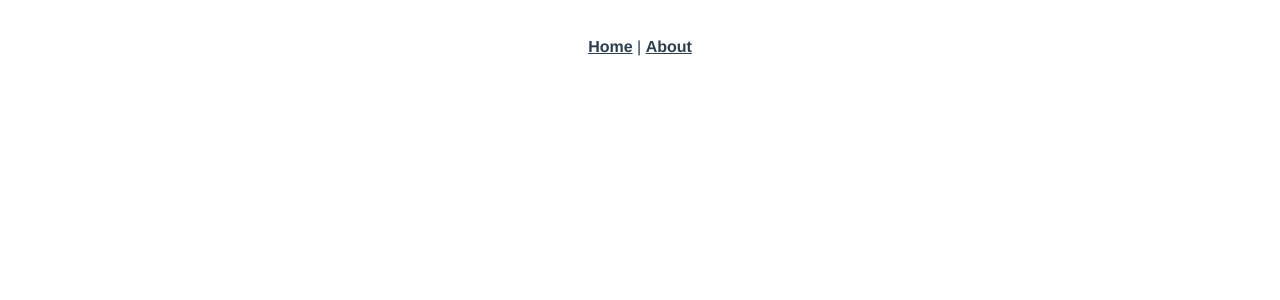
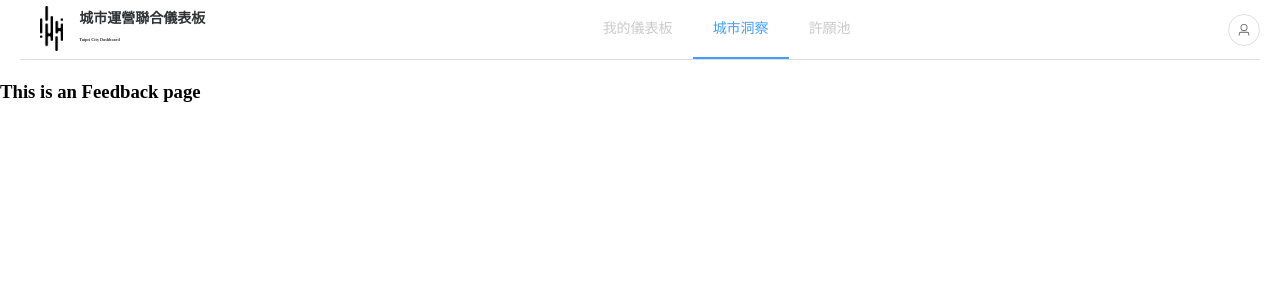
Before and after one commit to ingridkao/dashboard_demo_3.x, a Vue app: page /feedback in a window 1280 px wide. Before the commit this address had no page. Shown: the top 300 px of the page. Built offline with nearby package versions, Linux system fonts and the light colour scheme.

Commit message:
first commit

```diff
--- a/package.json
+++ b/package.json
@@ -1,5 +1,5 @@
 {
-  "name": "dashboard_demo_v2",
+	"name": "citydashboard_3.X",
 	"version": "0.1.0",
 	"private": true,
 	"scripts": {
@@ -7,6 +7,9 @@
 		"build": "vue-cli-service build"
 	},
 	"dependencies": {
+		"@element-plus/icons-vue": "^2.0.6",
+		"@vueuse/core": "^8.9.4",
+		"element-plus": "^2.2.9",
 		"register-service-worker": "^1.7.2",
 		"vue": "^3.2.13",
 		"vue-router": "^4.0.3",
--- a/src/App.vue
+++ b/src/App.vue
@@ -1,30 +1,38 @@
 <template>
-  <nav>
-    <router-link to="/">Home</router-link> |
-    <router-link to="/about">About</router-link>
-  </nav>
-  <router-view/>
+	<el-container class="common-layout">
+		<el-header>
+			<HeaderNav/>
+		</el-header>
+		<el-container>
+			<router-view/>
+		</el-container>
+	</el-container>
 </template>
+<script>
+import HeaderNav from '@/components/HeaderNav.vue'
+export default {
+	components: {
+		HeaderNav
+	}
+}
+</script>
+<style lang="scss">
+body{
+	margin: 0;
+	width: 100%;
+    min-width: 600px;
+    min-height: 100vh;
 
-<style lang="scss">
+	line-height: 1.4;
+    font-size: 16px;
+	color: var(--text-color);
+    background-color: var(--bg-color);
+	transition: background-color var(--el-transition-duration-fast);
+    overflow: hidden;
+}
 #app {
-  font-family: Avenir, Helvetica, Arial, sans-serif;
+//   font-family: Avenir, Helvetica, Arial, sans-serif;
   -webkit-font-smoothing: antialiased;
   -moz-osx-font-smoothing: grayscale;
-  text-align: center;
-  color: #2c3e50;
-}
-
-nav {
-  padding: 30px;
-
-  a {
-    font-weight: bold;
-    color: #2c3e50;
-
-    &.router-link-exact-active {
-      color: #42b983;
-    }
-  }
 }
 </style>
--- /dev/null
+++ b/src/components/HeaderNav.vue
@@ -0,0 +1,108 @@
+<template>
+    <el-menu
+        :default-active="activeIndex"
+        class="el-menu-tuic"
+        mode="horizontal"
+        :ellipsis="false"
+        @select="handleSelect"
+    >
+        <el-menu-item index="0" class="logo">
+            <img
+                src="../assets/img/TUIC.svg"
+                alt="城市運營聯合儀表板logo"
+            />
+            <span>
+                <h1>城市運營聯合儀表板</h1>
+                <h2>Taipei City Dashboard</h2>
+            </span>
+        </el-menu-item>
+
+        <div class="flex-grow" />
+
+        <el-menu-item
+            v-for="item in nav"
+            :key="item.index"
+            :index="item.index"
+            :disabled="item.disabled"
+        >
+            <span>{{item.title}}</span>
+        </el-menu-item>
+
+        <div class="flex-grow" />
+
+        <el-button circle :icon="User">
+        </el-button>
+    </el-menu>
+</template>
+
+<script setup>
+import { User } from '@element-plus/icons-vue'
+</script>
+
+<script>
+export default {
+    data(){
+        return {
+            activeIndex: "2",
+            nav:[
+                {index: "1", title: "我的儀表板", disabled: true},
+                {index: "2", title: "城市洞察", disabled: false},
+                {index: "3", title: "許願池", disabled: true}
+            ]
+        }
+    },
+    methods:{
+        handleSelect(key="", keyPath=[]){
+            switch (key) {
+                case "0":
+                    this.$router.push({
+                        path: '/',
+                    //     query: { plan: 'private' }
+                    })
+                    break;
+                case "2":
+                    this.$router.push({
+                        path: '/city',
+                    //     query: { plan: 'private' }
+                    })
+                    break;
+                default:
+                    break;
+            }
+        }
+    }
+}
+</script>
+
+<style lang="scss">
+.el-menu-tuic{
+    height: 100%;
+    align-items: center;
+    .logo{
+        img{
+            height: 80%;
+            // filter: invert(1);
+        }
+        span{
+            >*{
+                margin:0;
+                padding: 0;
+            }
+            margin: 0 0 0 1rem;
+            line-height: 150%;
+            h1{font-size: 100%;}
+            h2{font-size: 30%;}
+        }
+    }
+}
+.el-button{
+    // padding: 0 !important;
+    span{
+        width: 100%;
+        height: 100%;
+    }
+}
+.flex-grow {
+    flex-grow: 1;
+}
+</style>
--- /dev/null
+++ b/src/components/city/AsideBar.vue
@@ -0,0 +1,67 @@
+<template>
+    <el-menu
+        :default-active="menuActive"
+        class="el-menu-vertical-demo"
+        :collapse="isCollapse"
+        @open="handleOpen"
+        @close="handleClose"
+    >
+        <el-menu-item
+            v-for="item in topics"
+            :key="item.index"
+            :index="item.index"
+            :disabled="item.disabled"
+        >
+            <el-icon>
+                <component v-bind:is="item.icon"/>
+            </el-icon>
+            <template #title>
+                {{item.title}}
+            </template>
+        </el-menu-item>
+
+        <!--
+
+        <el-menu-item index="3" disabled>
+        <el-icon><document /></el-icon>
+        <template #title>Navigator Three</template>
+        </el-menu-item>
+        <el-menu-item index="4">
+        <el-icon><setting /></el-icon>
+        <template #title>Navigator Four</template>
+        </el-menu-item> -->
+    </el-menu>
+</template>
+
+<script setup>
+import { location } from '@element-plus/icons-vue'
+</script>
+
+<script>
+export default {
+	// components: {},
+    data() {
+        return {
+            menuActive: "1",
+            isCollapse: false,
+            topics:[
+                { index: "1", icon:"location", title: "222", disabled: false}
+            ]
+        }
+    },
+    methods:{
+        handleOpen(key="", keyPath=[]){
+        },
+        handleClose(key="", keyPath=[]){
+        }
+    }
+
+}
+</script>
+
+<style lang="scss">
+    .el-menu-vertical-demo:not(.el-menu--collapse) {
+        width: 200px;
+        min-height: 400px;
+    }
+</style>
--- a/src/main.js
+++ b/src/main.js
@@ -1,7 +1,22 @@
 import { createApp } from 'vue'
+
+import ElementPlus from 'element-plus'
+import 'element-plus/dist/index.css'
+import zhTw from 'element-plus/es/locale/lang/zh-tw'
+import * as ElementPlusIconsVue from '@element-plus/icons-vue'
+
 import App from './App.vue'
 import './registerServiceWorker'
 import router from './router'
 import store from './store'
 
-createApp(App).use(store).use(router).mount('#app')
+const app = createApp(App)
+app.use(store)
+app.use(router)
+app.use(ElementPlus,{
+    locale: zhTw
+})
+for (const [key, component] of Object.entries(ElementPlusIconsVue)) {
+    app.component(key, component)
+}
+app.mount('#app')
--- a/src/router/index.js
+++ b/src/router/index.js
@@ -1,21 +1,27 @@
 import { createRouter, createWebHistory } from 'vue-router'
-import HomeView from '../views/HomeView.vue'
+import MyView from '../views/MyView.vue'
+import CityView from '../views/CityView.vue'
+import FeedbackView from '../views/FeedbackView.vue'
 
 const routes = [
   {
     path: '/',
     name: 'home',
-    component: HomeView
+    component: CityView
   },
   {
-    path: '/about',
-    name: 'about',
-    // route level code-splitting
-    // this generates a separate chunk (about.[hash].js) for this route
-    // which is lazy-loaded when the route is visited.
-    component: function () {
-      return import(/* webpackChunkName: "about" */ '../views/AboutView.vue')
-    }
+    path: '/dashboard',
+    name: 'dashboard',
+    component: MyView
+  },
+  {
+    path: '/city',
+    redirect: '/'
+  },
+  {
+    path: '/feedback',
+    name: 'feedback',
+    component: FeedbackView
   }
 ]
 
--- /dev/null
+++ b/src/views/CityView.vue
@@ -0,0 +1,16 @@
+<template>
+	<el-aside width="200px">
+		<AsideBar/>
+	</el-aside>
+	<el-main>
+
+	</el-main>
+</template>
+<script>
+import AsideBar from '@/components/city/AsideBar.vue'
+export default {
+	components: {
+		AsideBar,
+	}
+}
+</script>
--- a/src/views/AboutView.vue
+++ b/src/views/FeedbackView.vue
@@ -1,5 +1,5 @@
 <template>
   <div class="about">
-    <h1>This is an about page</h1>
+    <h1>This is an Feedback page</h1>
   </div>
 </template>
```
Also changed, not shown: src/assets/img/TUIC.svg (added), src/views/MyView.vue (renamed from src/views/HomeView.vue), 1 other file (tests, documents, lock files or other folders). Lines whose indentation alone changed are shown as unchanged.
